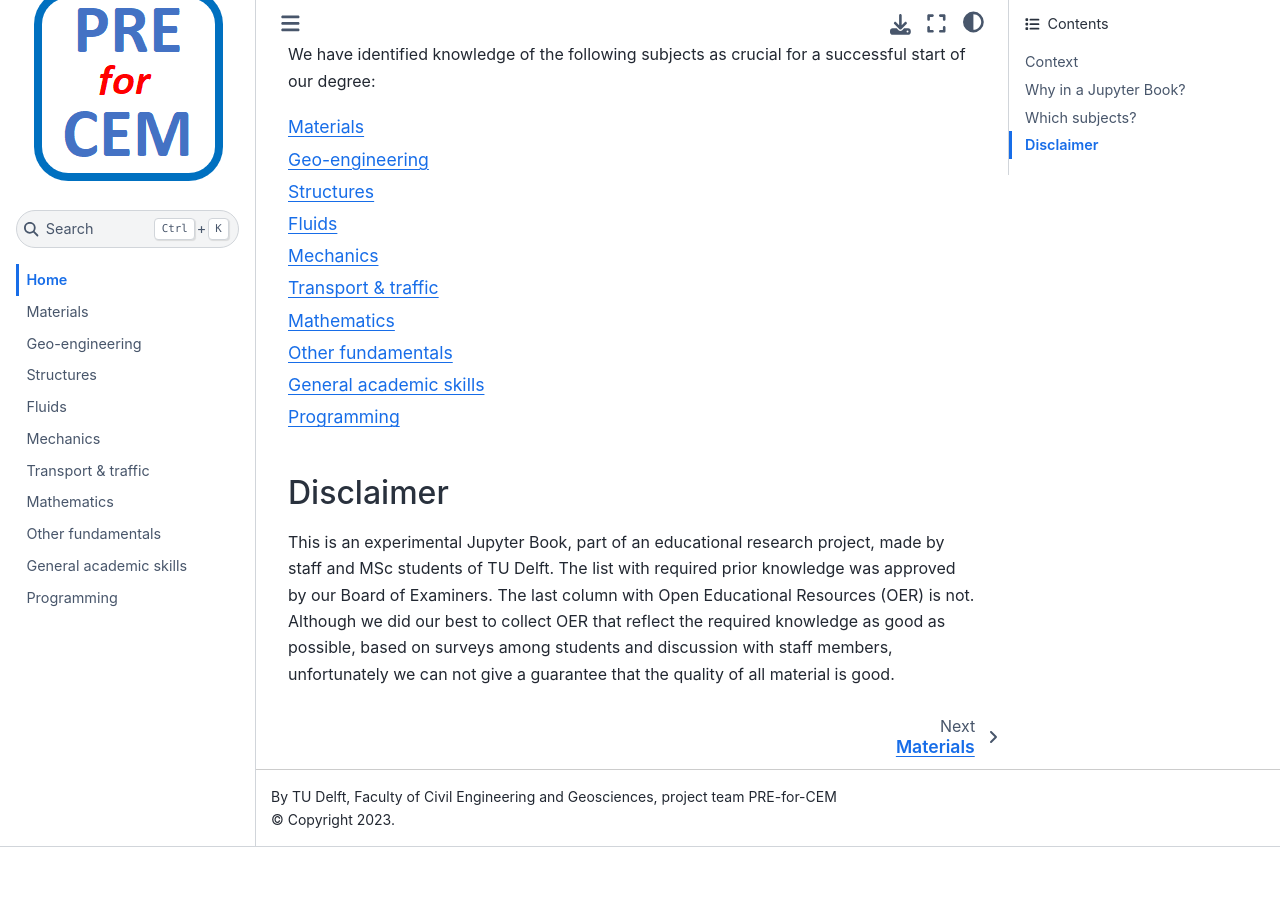
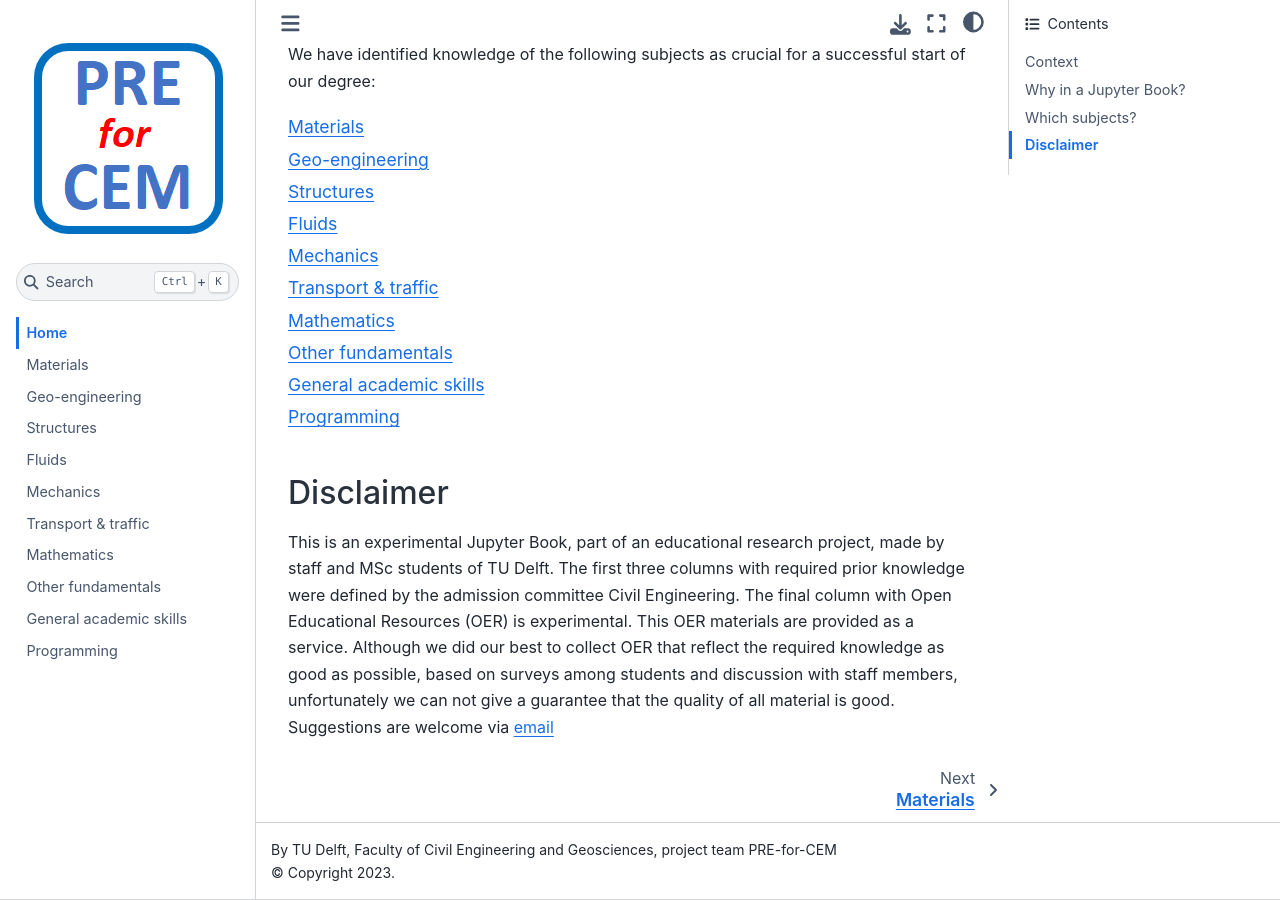
Before and after one commit to TUDelft-CITG/pre-for-cem, a Jupyter Book: the page built from book/contents/home.md, in a window 1280 px wide and 900 px high, scrolled down 967 px. Built offline with Jupyter Book 1.0.4 settings and Sphinx 7.4.7 and the Sphinx Book theme 1.1.4, drawn with Linux system fonts in a browser that asks for light colours; before the commit the page ends 1814 px from its top, so only the background shows below that.

Commit message:
Update home.md

````diff
--- a/book/contents/home.md
+++ b/book/contents/home.md
@@ -14,4 +14,4 @@ We have identified knowledge of the following subjects as crucial for a successf
 ```
 
 ## Disclaimer
-This is an experimental Jupyter Book, part of an educational research project, made by staff and MSc students of TU Delft. The list with required prior knowledge was approved by our Board of Examiners. The last column with Open Educational Resources (OER) is not. Although we did our best to collect OER that reflect the required knowledge as good as possible, based on surveys among students and discussion with staff members, unfortunately we can not give a guarantee that the quality of all material is good.
+This is an experimental Jupyter Book, part of an educational research project, made by staff and MSc students of TU Delft. The first three columns with required prior knowledge were defined by the admission committee Civil Engineering. The final column with Open Educational Resources (OER) is experimental. This OER materials are provided as a service. Although we did our best to collect OER that reflect the required knowledge as good as possible, based on surveys among students and discussion with staff members, unfortunately we can not give a guarantee that the quality of all material is good. Suggestions are welcome via [email](mailto:h.r.schipper@tudelft.nl?subject=pre-for-cem-suggestions)
````
